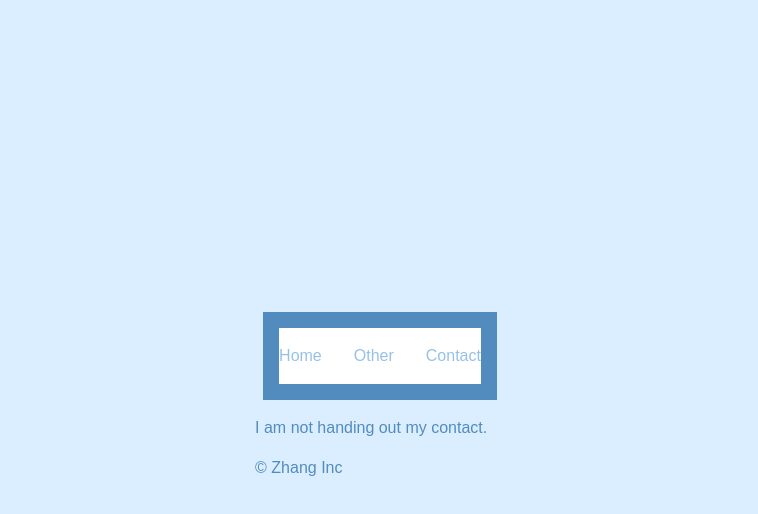
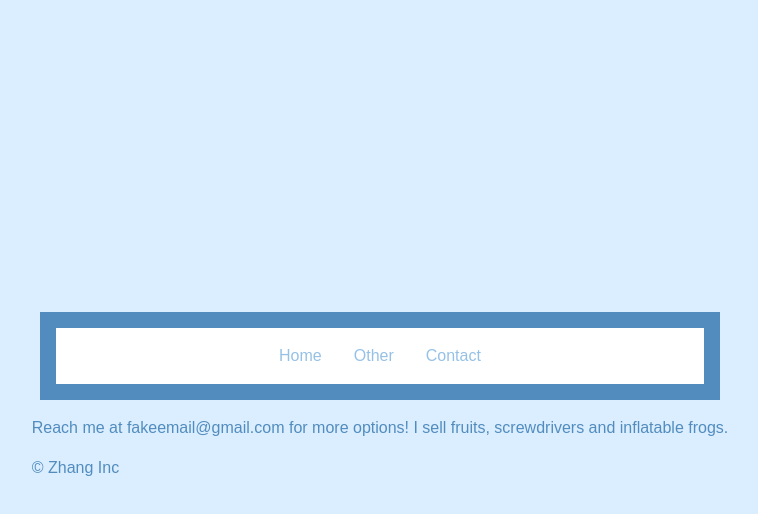
Before and after one commit to canyon-crest/react-app-zhangz3462, a React (Vite) app: page / in a window 1280 px wide. Both pictures are taken after a click on the item "Contact". Shown: the top 514 px of the page, without its empty margins (260-1018 px from the left). Built offline with nearby package versions, Linux system fonts and the light colour scheme.

Commit message:
Changed Contact contents

```diff
--- a/src/App.jsx
+++ b/src/App.jsx
@@ -4,6 +4,8 @@ import Contact from './Contact.jsx'
 import { useState } from 'react';
 import Footer from './Footer.jsx'
 import Card from './Card.jsx'
+import './index.css'
+
 
 
 
--- a/src/Contact.jsx
+++ b/src/Contact.jsx
@@ -8,7 +8,7 @@ import Card from './Card.jsx'
 function Contact() {
   return (
     <div>
-      <p>I am not handing out my contact.</p>
+      <p>Reach me at fakeemail@gmail.com for more options! I sell fruits, screwdrivers and inflatable frogs.</p>
     </div>
   )
 }
--- a/src/Nav.jsx
+++ b/src/Nav.jsx
@@ -1,5 +1,7 @@
 import './Nav.css';
 import { useState } from 'react';
+import './index.css'
+
 
 function Nav({ setPage }){
     return(
```
